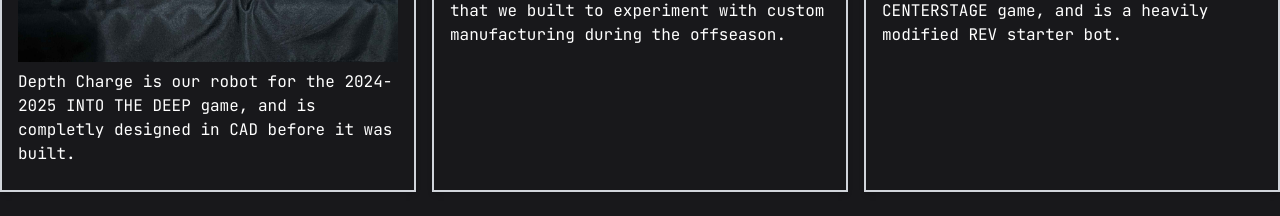
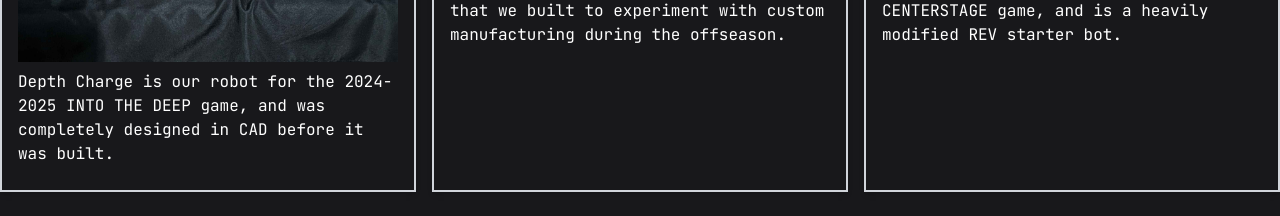
Before and after one commit to 23521-Desoto-Technix/dtweb, a Next.js app: page /bots in a window 1280 px wide. Shown: the part 546-762 px from the top of the page. Built offline with nearby package versions, Linux system fonts and the light colour scheme.

Commit message:
fix(Robots): correct spelling error in Depth Charge description

```diff
--- a/app/bots/page.tsx
+++ b/app/bots/page.tsx
@@ -10,7 +10,7 @@ const RobotsPage = () => {
         {
             name: 'Depth Charge',
             image: ITD,
-            description: 'Depth Charge is our robot for the 2024-2025 INTO THE DEEP game, and is completly designed in CAD before it was built.',
+            description: 'Depth Charge is our robot for the 2024-2025 INTO THE DEEP game, and was completely designed in CAD before it was built.',
             link: ""
         },
         {
```
